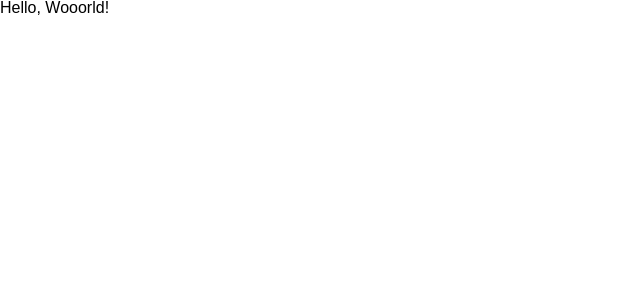
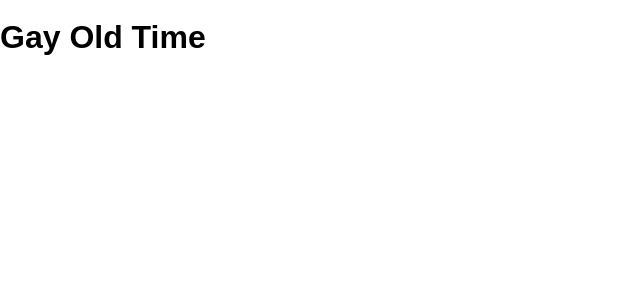
Before and after one commit to vickiticki/GayOldTime, a React (Create React App) app in the folder ClientApp/: page / in a window 1280 px wide. Shown: the top 300 px of the page, without its empty margins (0-640 px from the left). Built offline with nearby package versions, Linux system fonts and the light colour scheme.

Commit message:
have a page

```diff
--- a/ClientApp/src/App.jsx
+++ b/ClientApp/src/App.jsx
@@ -1,10 +1,7 @@
 import React from 'react'
+import { People } from './components/People'
 import './custom.scss'
 
 export function App() {
-  return (
-    <div className="d-flex justify-content-center display-2">
-      Hello, Wooorld!
-    </div>
-  )
+  return <People />
 }
--- /dev/null
+++ b/ClientApp/src/components/People.jsx
@@ -0,0 +1,9 @@
+import { useState } from 'react'
+
+export function People() {
+  return (
+    <>
+      <h1 className="home page title">Gay Old Time</h1>
+    </>
+  )
+}
```
